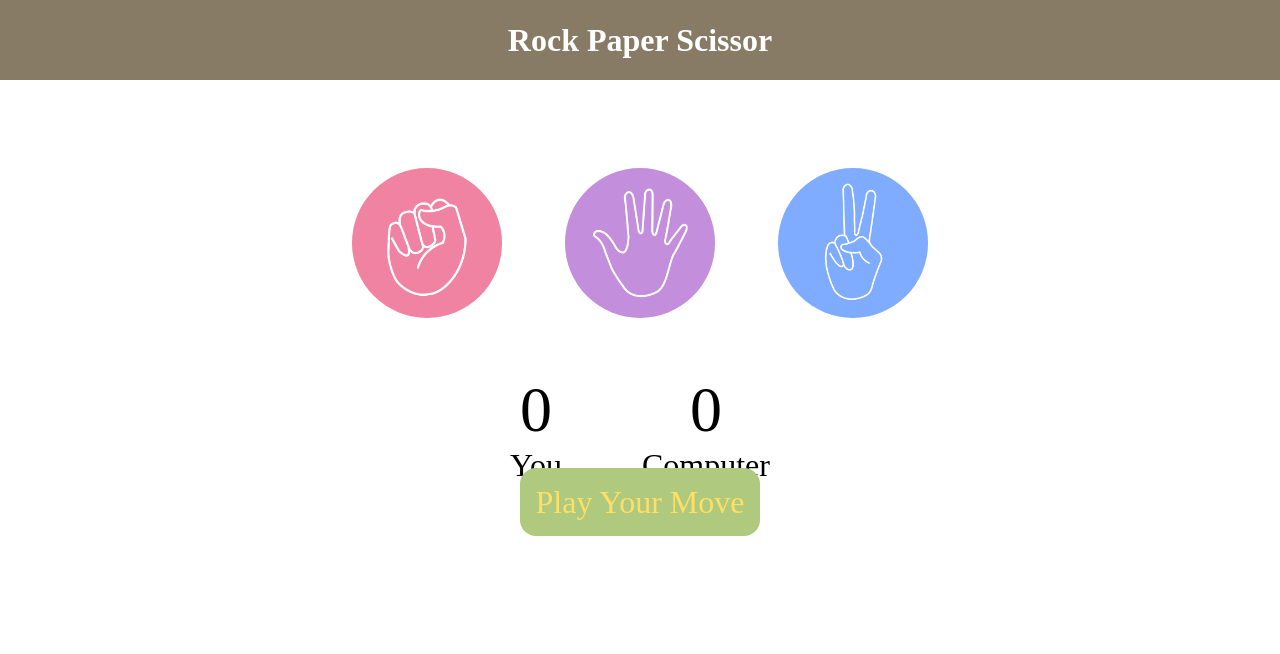
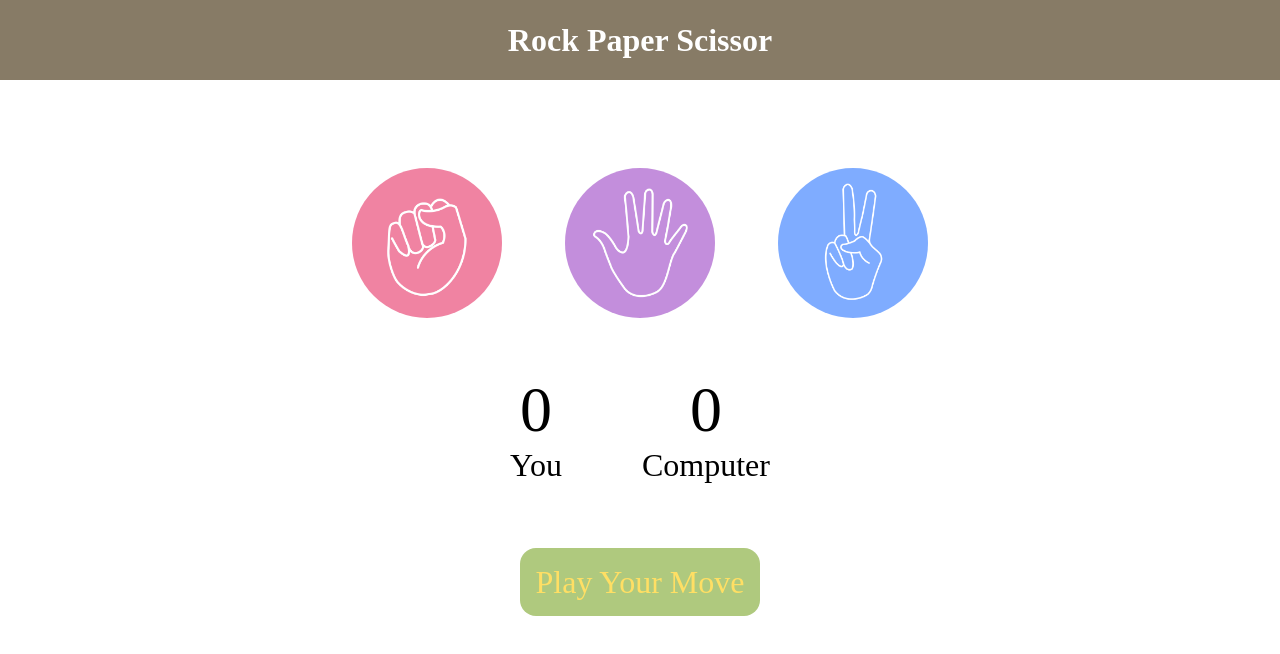
Before and after one commit to mehwishjbe/rock-paper-sciossor-game, a plain HTML site: page index.html in a window 1280 px wide. Drawn offline with Linux system fonts and the light colour scheme.

Commit message:
message container margin issue solved css

```diff
--- a/style.css
+++ b/style.css
@@ -55,6 +55,10 @@ img {
   font-size: 4rem;
 }
 
+.msg-container {
+  margin: 5rem 0;
+}
+
 #msg {
   background-color: #afc97e;
   color: #ffdf64;
```
